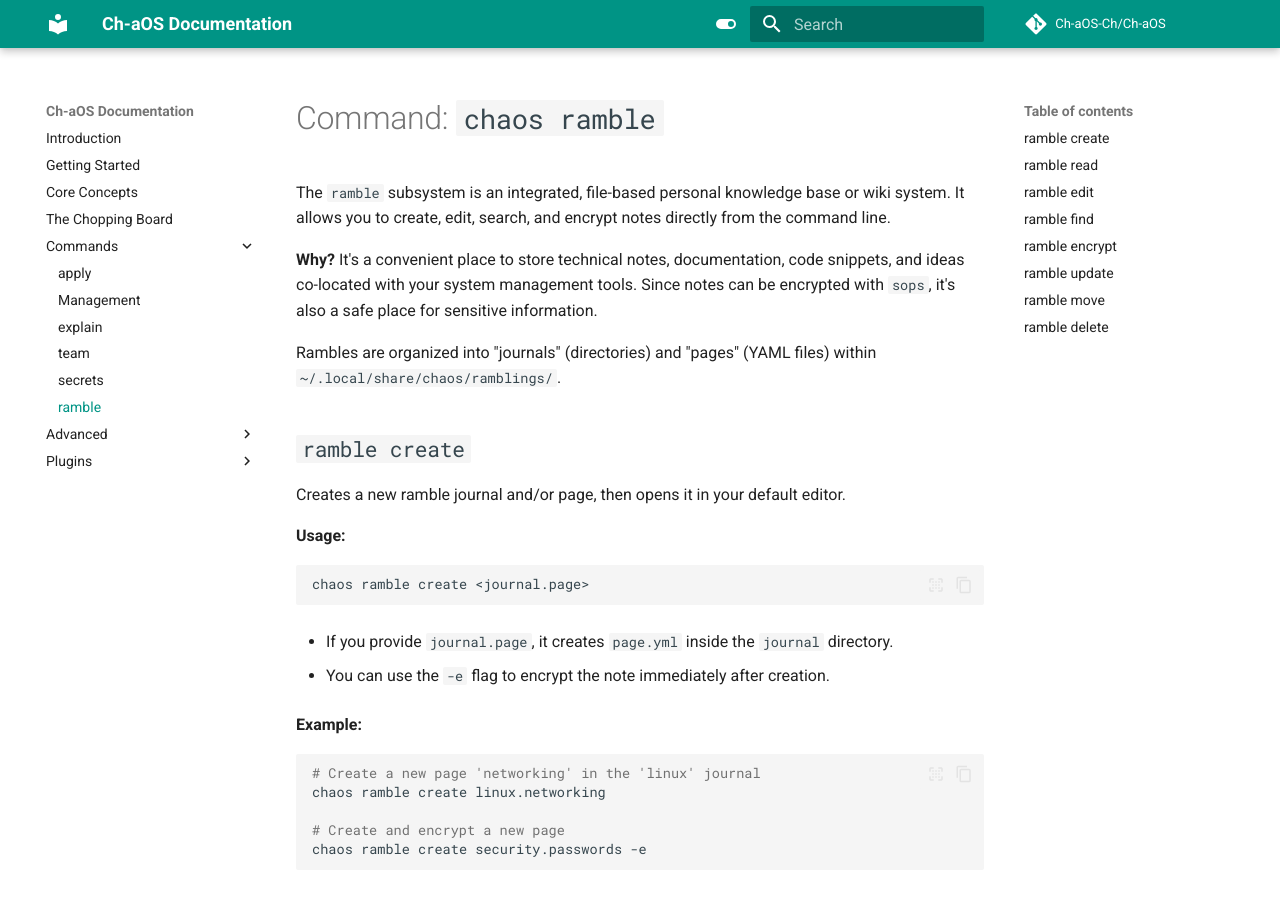
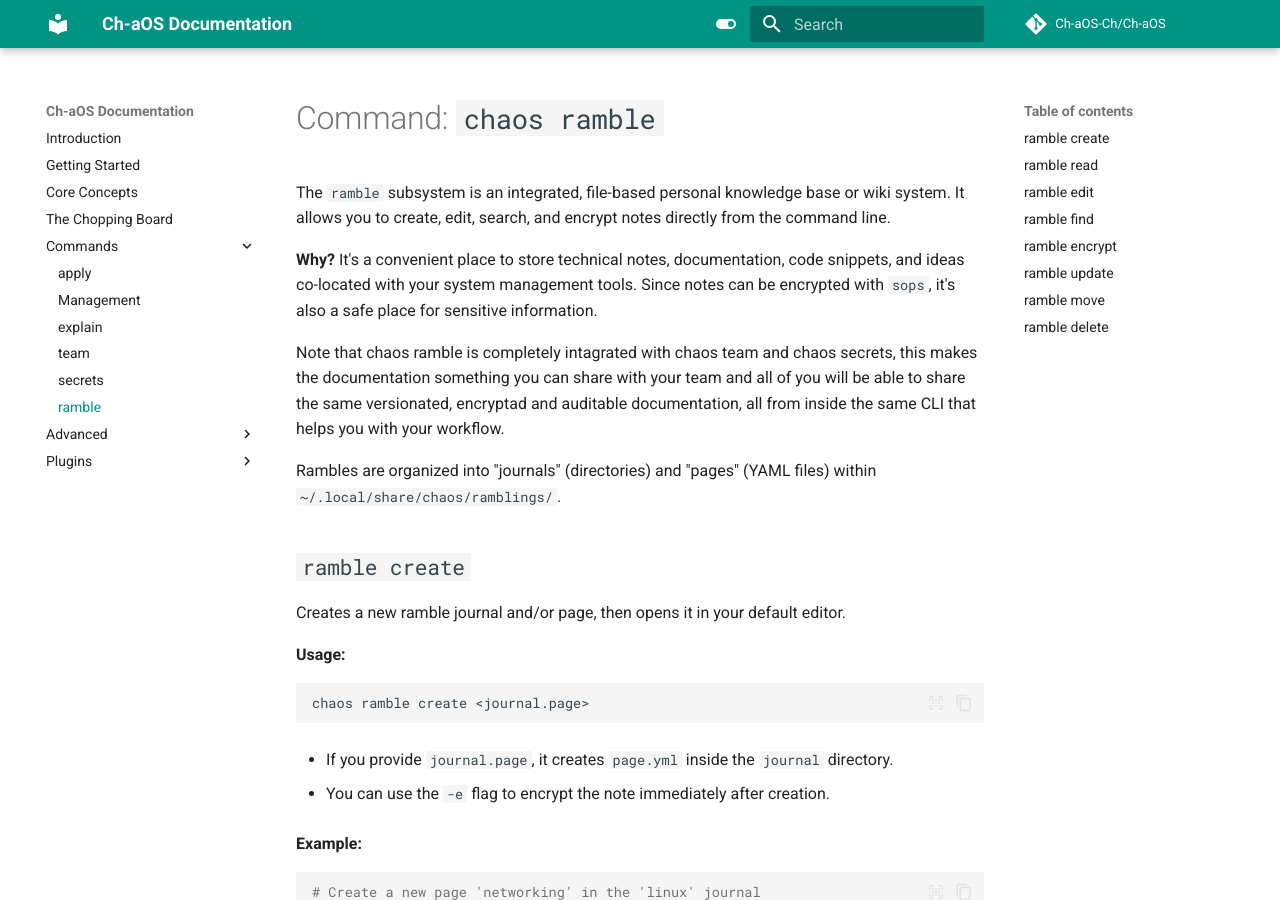
Before and after one commit to Ch-aOS-Ch/Ch-aOS, an MkDocs documentation site: the page built from docs/commands/ramble.md, in a window 1280 px wide and 900 px high. Built offline with MkDocs 1.6.1 and Material for MkDocs 9.7.7, drawn with Linux system fonts in a browser that asks for light colours; comment, search, counter and statistics services are not loaded.

Commit message:
Enhance ramble documentation with integration details
Added information about chaos ramble integration with chaos team and secrets.

```diff
--- a/docs/commands/ramble.md
+++ b/docs/commands/ramble.md
@@ -3,6 +3,8 @@
 The `ramble` subsystem is an integrated, file-based personal knowledge base or wiki system. It allows you to create, edit, search, and encrypt notes directly from the command line.
 
 **Why?** It's a convenient place to store technical notes, documentation, code snippets, and ideas co-located with your system management tools. Since notes can be encrypted with `sops`, it's also a safe place for sensitive information.
+
+Note that chaos ramble is completely intagrated with chaos team and chaos secrets, this makes the documentation something you can share with your team and all of you will be able to share the same versionated, encryptad and auditable documentation, all from inside the same CLI that helps you with your workflow.
 
 Rambles are organized into "journals" (directories) and "pages" (YAML files) within `~/.local/share/chaos/ramblings/`.
 
```
